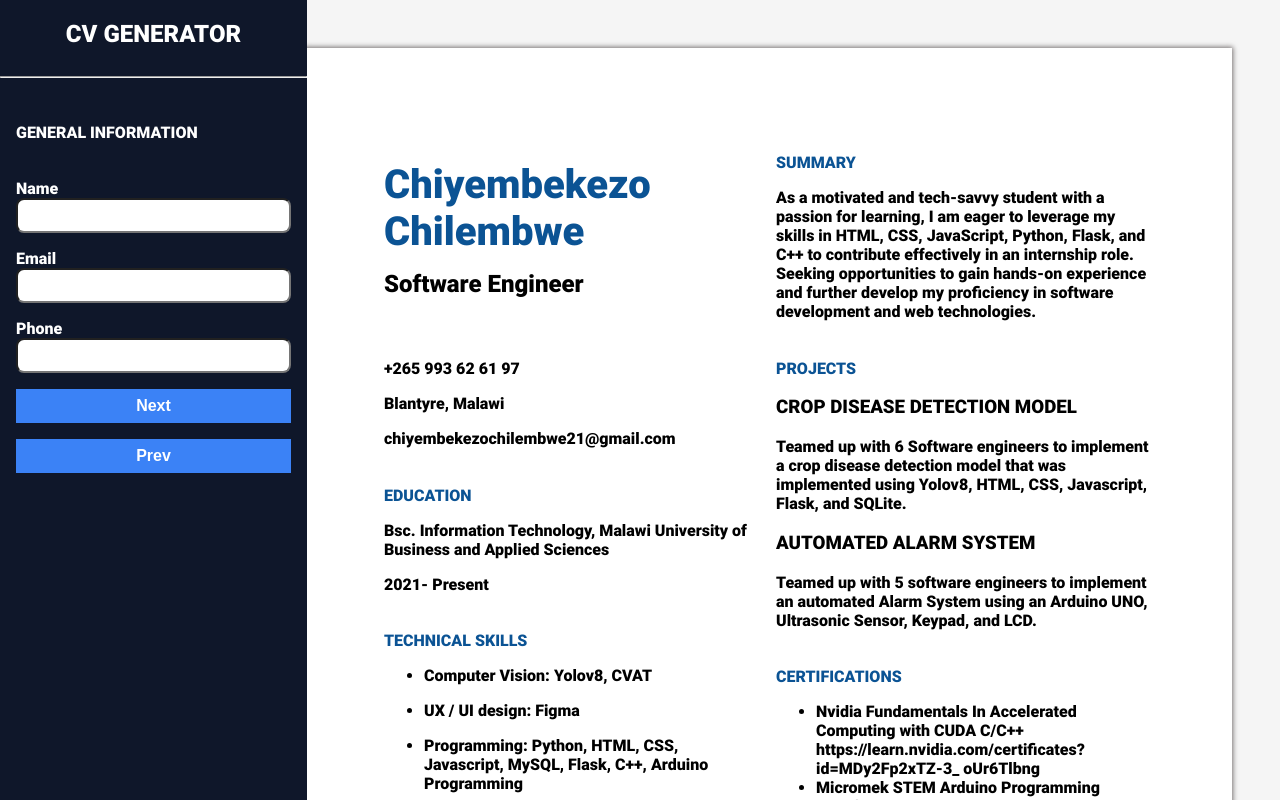
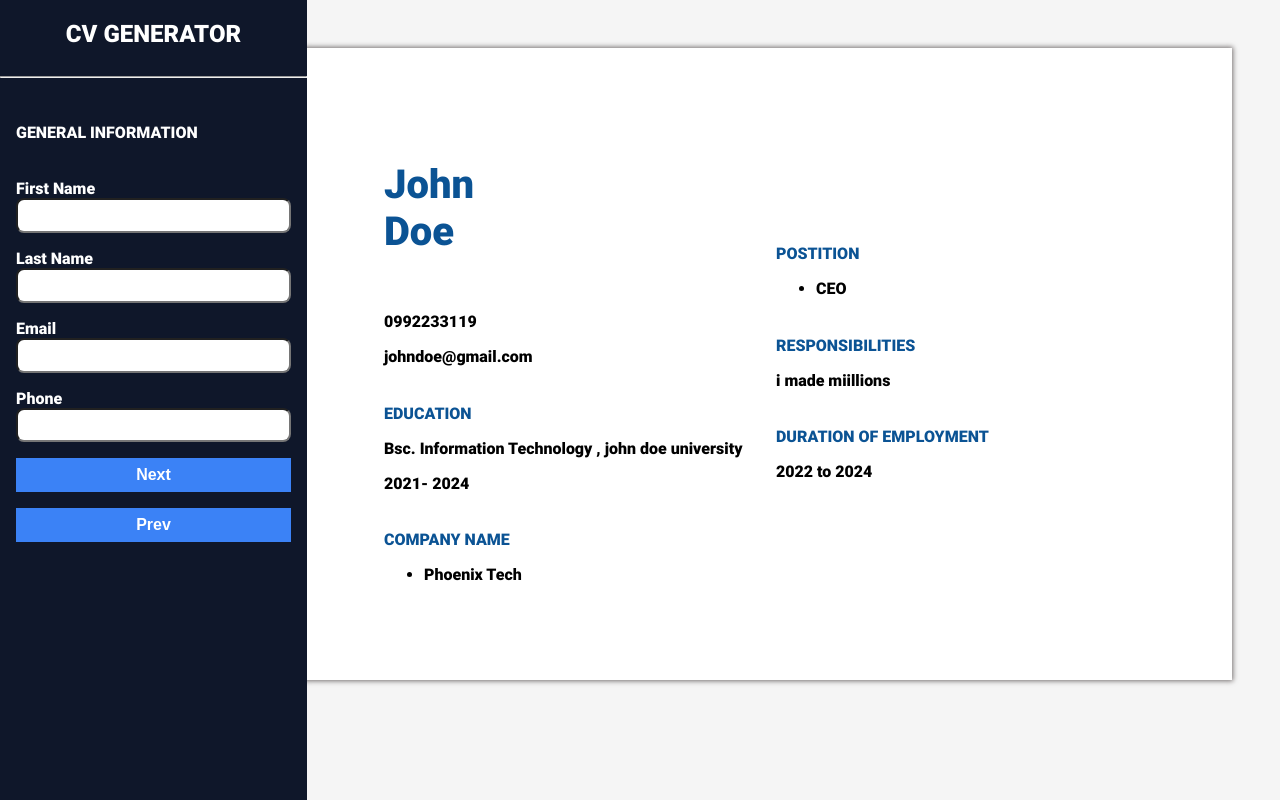
Before and after one commit to PhoenixTech2003/cv-application, a React (Vite) app: page / in a window 1280 px wide. Shown: the top 800 px of the page. Built offline with nearby package versions, Linux system fonts and the light colour scheme.

Commit message:
Update the form component

```diff
--- a/src/components.jsx
+++ b/src/components.jsx
@@ -1,6 +1,14 @@
 import { useState } from "react"
 
-function Form({inputs,nextForm,prevForm, title }){
+function Form({inputs,nextForm,prevForm, title, sync, textarea = false }){
+    let multiline = textarea[0] ?
+        <div className="multiline">
+            <label htmlFor="responsibilities">{textarea[1]}</label>
+            <textarea onChange={sync} id="responsibilities"></textarea>
+        </div> :
+         null;
+
+
     return(
         <>
         <h4>{title}</h4>
@@ -10,7 +18,7 @@ function Form({inputs,nextForm,prevForm, title }){
 
               <div key={input.name[0]} className = 'form-content'>
                   <label htmlFor={input.name[0]}>{input.name[1]}</label>
-                  <input type={input.name[2]} id={input.name[0]} />
+                  <input type={input.name[2]} id={input.name[0]} onChange={sync} />
 
 
               </div>
@@ -18,6 +26,7 @@ function Form({inputs,nextForm,prevForm, title }){
 
           )
       })}
+      {multiline}
       <button  onClick={nextForm}>Next</button>
       <button  onClick={prevForm}>Prev</button>
 
@@ -57,49 +66,35 @@ function SideBar({children}){
 
 }
 
-function CvDisplay(){
+function CvDisplay({details}){
     return (
         <section className="cv-section">
             <div>
                 <section className="left-section">
                     <div>
                         <h2>
-                            Chiyembekezo
+                            {details.fname}
                             <br />
-                            Chilembwe
-                            <br />
-                            <span>Software Engineer</span>
+                            {details.lname}
 
                         </h2>
 
                     </div>
                     <div>
-                        <p>+265 993 62 61 97</p>
-                        <p>Blantyre, Malawi</p>
-                        <p>chiyembekezochilembwe21@gmail.com</p>
+                        <p>{details.phone}</p>
+                        <p>{details.email}</p>
                     </div>
                     <div>
                         <h2>EDUCATION</h2>
-                        <p>Bsc. Information Technology, Malawi University of Business and Applied Sciences</p>
-                        <p>2021- Present</p>
+                        <p>{details.title + " "} , {" " + details.school}</p>
+                        <p>{details.sYear}- {details.eYear}</p>
                     </div>
                     <div>
                         <h2>
-                            TECHNICAL SKILLS
+                            COMPANY NAME
                         </h2>
                         <ul>
-
-                            <li>Computer Vision: Yolov8, CVAT</li>
-                            <li>UX / UI design: Figma</li>
-                            <li>
-                                Programming: Python, HTML, CSS,
-                                Javascript, MySQL, Flask, C++, Arduino
-                                Programming
-                            </li>
-                            <li>
-                                AI Tools: Canva, ChatGPT, Runway ML
-                            </li>
-
+                            <li>{details.companyName}</li>
                         </ul>
 
 
@@ -107,53 +102,19 @@ function CvDisplay(){
                 </section>
                 <section className="right-section">
                     <div>
-                        <h2>SUMMARY</h2>
-                        <p>
-                            As a motivated and tech-savvy student with a passion for
-                            learning, I am eager to leverage my skills in HTML, CSS,
-                            JavaScript, Python, Flask, and C++ to contribute effectively
-                            in an internship role. Seeking opportunities to gain hands-on
-                            experience and further develop my proficiency in software
-                            development and web technologies.
-                        </p>
+                        <h2>POSTITION</h2>
+                        <ul>
+                            <li>{details.position}</li>
+                        </ul>
                     </div>
                     <div>
-                        <h2>PROJECTS</h2>
-                        <div>
-                            <h3>
-                                CROP DISEASE DETECTION MODEL
-                            </h3>
-                            <p>
-                                Teamed up with 6 Software engineers to implement a crop
-                                disease detection model that was implemented using
-                                Yolov8, HTML, CSS, Javascript, Flask, and SQLite.
-                            </p>
-                        </div>
-                        <div>
-                            <h3>
-                                AUTOMATED ALARM SYSTEM
-                            </h3>
-                            <p>
-                                Teamed up with 5 software engineers to implement an
-                                automated Alarm System using an Arduino UNO,
-                                Ultrasonic Sensor, Keypad, and LCD.
-                            </p>
-                        </div>
+                        <h2>RESPONSIBILITIES</h2>
+                        <p>{details.responsibilities}</p>
 
                     </div>
                     <div>
-                        <h2>CERTIFICATIONS</h2>
-                        <ul>
-                            <li>
-                                Nvidia Fundamentals In Accelerated Computing with
-                                CUDA C/C++
-                                https://learn.nvidia.com/certificates?id=MDy2Fp2xTZ-3_
-                                oUr6Tlbng
-                            </li>
-                            <li>
-                                Micromek STEM Arduino Programming Certificate
-                            </li>
-                        </ul>
+                        <h2>DURATION OF EMPLOYMENT</h2>
+                        <p>{details.eFrom} to {details.eTo}</p>
 
                     </div>
 
@@ -165,7 +126,37 @@ function CvDisplay(){
     )
 }
 function Main(){
-    const [formNumber, setNumber] = useState(0)
+    const [formNumber, setNumber] = useState(0);
+    const [details, setDetails] = useState(
+        {
+        fname:'John',
+        lname: 'Doe',
+        email: "johndoe@gmail.com",
+        phone: "0992233119",
+        school: "john doe university",
+        sYear: 2021,
+        eYear: 2024,
+        title: "Bsc. Information Technology",
+        companyName: "Phoenix Tech",
+        position: "CEO",
+        eFrom: 2022,
+        eTo: 2024,
+        responsibilities:'i made miillions'
+
+    });
+
+
+
+    function test(e){
+        if(e.target.id in details){
+            setDetails({
+                ...details,
+                [e.target.id]: e.target.value
+
+            })
+        }
+
+    }
 
     function viewNextForm(e){
         e.preventDefault();
@@ -184,20 +175,24 @@ function Main(){
             <>
             <SideBar>
                 <Form inputs={[
-                    {name:["name","Name", "text"]},
-                    {name:["email","Email", "Email"]},
-                    {name:["phone","Phone"]},
+                    {name:["fname","First Name", "text"]},
+                    {name:["lname","Last Name", "text"]},
+                    {name:["email","Email", "email"]},
+                    {name:["phone","Phone", "text"]},
 
                 ]}
 
                 nextForm={viewNextForm}
                 prevForm={viewPrevForm}
                 title= "GENERAL INFORMATION"
+                sync={test}
 
                 />
             </SideBar>
 
-            <CvDisplay />
+            <CvDisplay
+                details={details}
+            />
 
             </>
 
@@ -210,12 +205,15 @@ function Main(){
     }else if(formNumber === 1){
 
         return (
+            <>
 
             <SideBar>
                 <Form inputs={[
-                    {name:["schoolname","School"]},
+                    {name:["school","School"]},
                     {name:["title","Title Of Study"]},
-                    {name:["date", "Date", "date"]}
+                    {name:["sYear", "Start Year", "number"]},
+                    {name:["eYear", "End Year", "number"]},
+
 
                 ]
 
@@ -224,23 +222,31 @@ function Main(){
                     nextForm={viewNextForm}
                     prevForm={viewPrevForm}
                     title= "EDUCATIONAL EXPERIENCE"
+                    sync={test}
+
                     />
 
             </SideBar>
+            <CvDisplay
+                details={details}
+            />
+
+
+            </>
+
 
 
         )
     }else if(formNumber === 2){
 
         return (
-
+            <>
                     <SideBar>
                     <Form inputs={[
                         {name:["companyName","Company Name", "text"]},
-                    {name:["postition","Position", "text"]},
-                    {name:["responsibilities", "Responsiblilities", "textarea"]},
-                    {name:["startDate", "Start Date", "date"]},
-                    {name:["endDate", "End Date", "date"]},
+                        {name:["position","Position", "text"]},
+                        {name:["eFrom", "Start Date", "date"]},
+                        {name:["eTo", "End Date", "date"]},
 
 
                     ]
@@ -249,9 +255,18 @@ function Main(){
                         }
                         prevForm={viewPrevForm}
                         title= "PRACTICAL EXPERIENCE"
+                        sync={test}
+                        textarea = {[true, "responsibilites"]}
 
                         />
                 </SideBar>
+                <CvDisplay
+                details={details}
+            />
+
+            </>
+
+
 
 
         )
```
Lines whose indentation alone changed are shown as unchanged.
